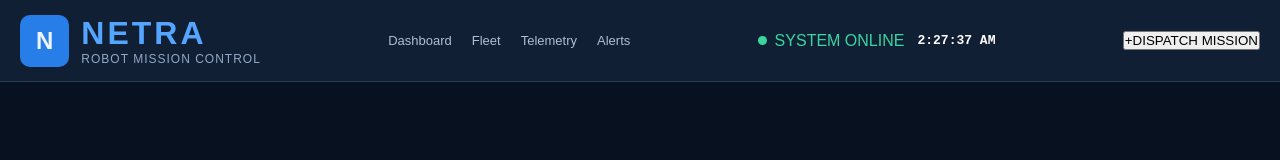
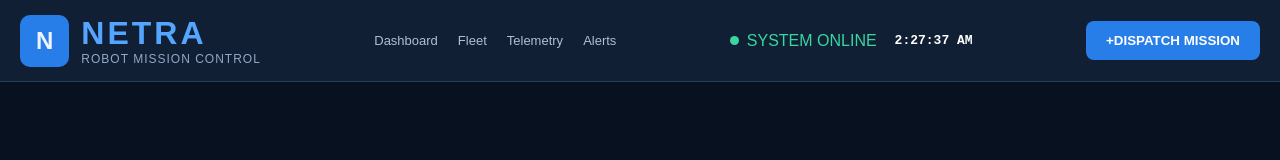
Before and after one commit to Varun-Pittala/Nethra_Project, a plain HTML site: page index.html in a window 1280 px wide. Drawn offline with Linux system fonts and the light colour scheme.

Commit message:
Header Part Completed

```diff
--- a/style.css
+++ b/style.css
@@ -71,7 +71,18 @@ nav a:hover {
 }
 #clock {
     color: white;
-    margin-left: 5px;
+    margin-left: 10px;
     font-family: monospace;
-
 }
+#dispatch-open {
+    background-color: #287ee8;
+    color:white;
+    padding: 12px 20px;
+    font-weight: bold;
+    cursor: pointer;
+    border-radius: 8px;
+    border: none;
+}
+#dispatch-open:hover {
+    background-color: #1765c3;
+}
```
